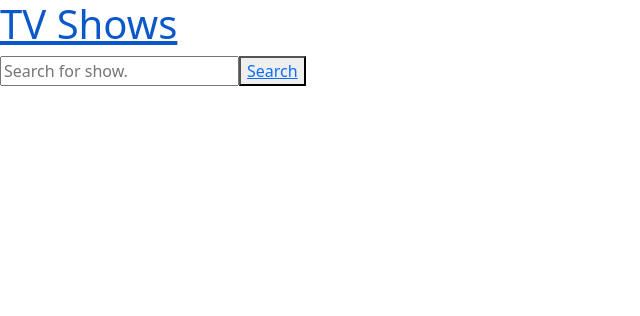
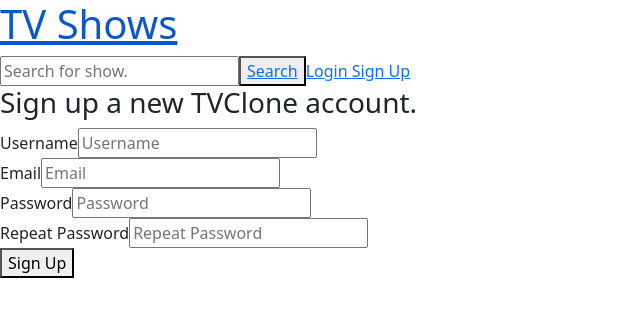
Before and after one commit to tan-weijie/react, a React (Create React App) app: page /signup in a window 1280 px wide. Shown: the top 316 px of the page, without its empty margins (0-640 px from the left). Built offline with nearby package versions, Linux system fonts and the light colour scheme.

Commit message:
working signup page

```diff
--- a/src/App.js
+++ b/src/App.js
@@ -3,6 +3,8 @@ import { Link, Switch, Route, Router } from "react-router-dom";
 import Form from "./components/Form";
 import Show from "./components/Show";
 import Search from "./components/Search";
+import Login from "./components/Login";
+import SignUp from "./components/SignUp";
 
 function App() {
 
@@ -10,6 +12,8 @@ function App() {
     const [search, setSearch] = useState(input);
     const [result, setResult] = useState([]);
     const [show, setShow] = useState("");
+    const [logined, setLogined] = useState(false);
+    const [signUp, setSignUp] = useState([{user: "", email: "", password: ""}]);
 
     const onChange = (valueInput) => {
       setInput(valueInput);
@@ -27,6 +31,12 @@ function App() {
     const onSelected = (e) => {
       setShow(e.target.selected);
       console.log("select", e.target.selected);
+    }
+
+    //Sign Up
+    const onSignUp = (newUser) => {
+      setSignUp(newUser);
+      console.log("user added")
     }
 
     useEffect(() => {
@@ -48,6 +58,17 @@ function App() {
             <Route path="/shows/">
                 <Show result={result} show={show}/>
             </Route>
+            <Route path="/login/">
+                <Login/>
+            </Route>
+            <Route path="/signup/">
+                <SignUp onSignUp={onSignUp}/>
+                {signUp[0].user}
+                <br/>
+                {signUp[0].email}
+                <br/>
+                {signUp[0].password}
+            </Route>
         </main>
     );
 }
--- a/src/components/Form.js
+++ b/src/components/Form.js
@@ -40,6 +40,8 @@ const Form = (props) => {
                     Search
                 </Link>
             </button>
+            <Link to="/login">Login </Link>
+            <Link to="/signup">Sign Up</Link>
         </form>
     )
 }
--- /dev/null
+++ b/src/components/Login.js
@@ -0,0 +1,20 @@
+import React from 'react';
+
+const Login = (props) => {
+    return (
+        <form>
+            <h2>Login with your TVClone account.</h2>
+            <div>
+                <label>Username/Email</label>
+                <input type="text" placeholder="Username/Email"/>
+            </div>
+            <div>
+                <label>Password</label>
+                <input type="password" placeholder="Password"/>
+            </div>
+            <button type="submit">Login</button>
+        </form>
+    )
+}
+
+export default Login;
--- /dev/null
+++ b/src/components/SignUp.js
@@ -0,0 +1,75 @@
+import React, {useState} from 'react';
+import {Link} from 'react-router-dom';
+
+const SignUp = (props) => {
+
+    const [user, setUser] = useState("");
+    const [email, setEmail] = useState("");
+    const [password, setPassword] = useState("");
+    const [repeat, setRepeat] = useState("");
+    const [prompt, setPrompt] = useState("");
+
+    const handleNameChange = (e) => {
+        setUser(e.target.value)
+    }
+
+    const handleEmailChange = (e) => {
+        setEmail(e.target.value)
+    }
+
+    const handlePassWordChange = (e) => {
+        setPassword(e.target.value)
+    }
+
+    const handleRepeatChange = (e) => {
+        setRepeat(e.target.value);
+    }
+
+    const handleSubmit = (e) => {
+        e.preventDefault();
+        if(email.includes('@') && password === repeat){
+            const newUser = [{user: user, email: email, password: password}];
+            props.onSignUp(newUser);
+            setUser("");
+            setEmail("");
+            setPassword("");
+            setRepeat("");
+            setPrompt("");
+        }
+        else
+            setPrompt("Wrong Input");
+    }
+
+    return (
+        <form>
+            <h3>Sign up a new TVClone account.</h3>
+            <div>
+                <label>Username</label>
+                <input onChange={handleNameChange} type="text" placeholder="Username" value={user}/>
+            </div>
+            <div>
+                <label>Email</label>
+                <input onChange={handleEmailChange} type="text" placeholder="Email" value={email}/>
+                {!email.includes('@') && email.length > 0 && <label>Invalid email</label>}
+            </div>
+            <div>
+                <label>Password</label>
+                <input onChange={handlePassWordChange} type="password" placeholder="Password" value={password}/>
+                {password !== repeat && password.length > 0 && <label>Different passwords</label>}
+            </div>
+            <div>
+                <label>Repeat Password</label>
+                <input onChange={handleRepeatChange} type="password" placeholder="Repeat Password" value={repeat}/>
+                {password !== repeat && repeat.length > 0 && <label>Different passwords</label>}
+            </div>
+            <Link to="/login">
+                 <button onClick={handleSubmit} type="submit">Sign Up</button>
+            </Link>
+            <div className="prompt">
+                <h4>{prompt}</h4>
+            </div>
+        </form>
+    )
+}
+
+export default SignUp;
```
